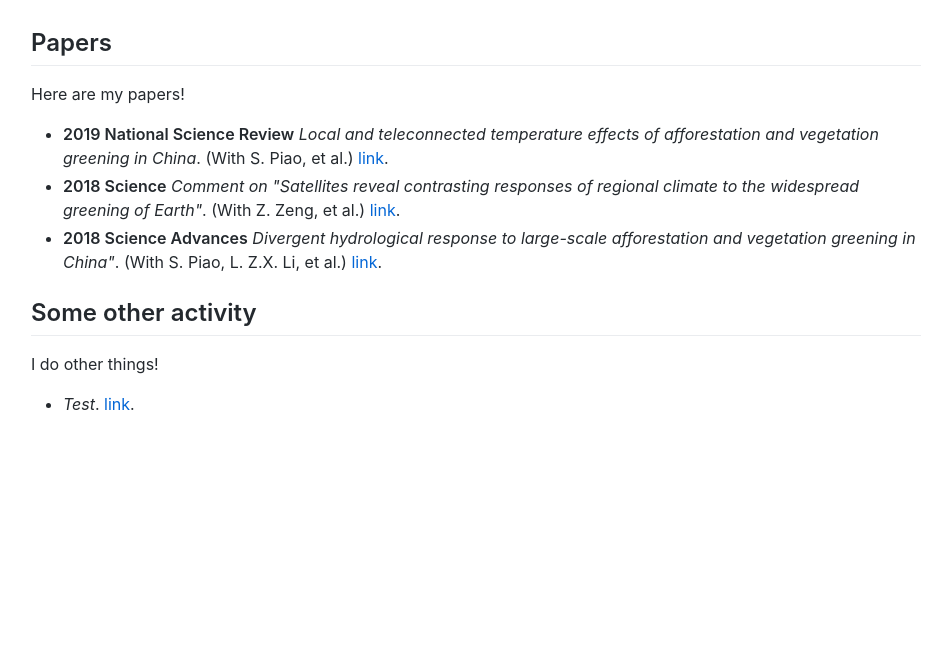
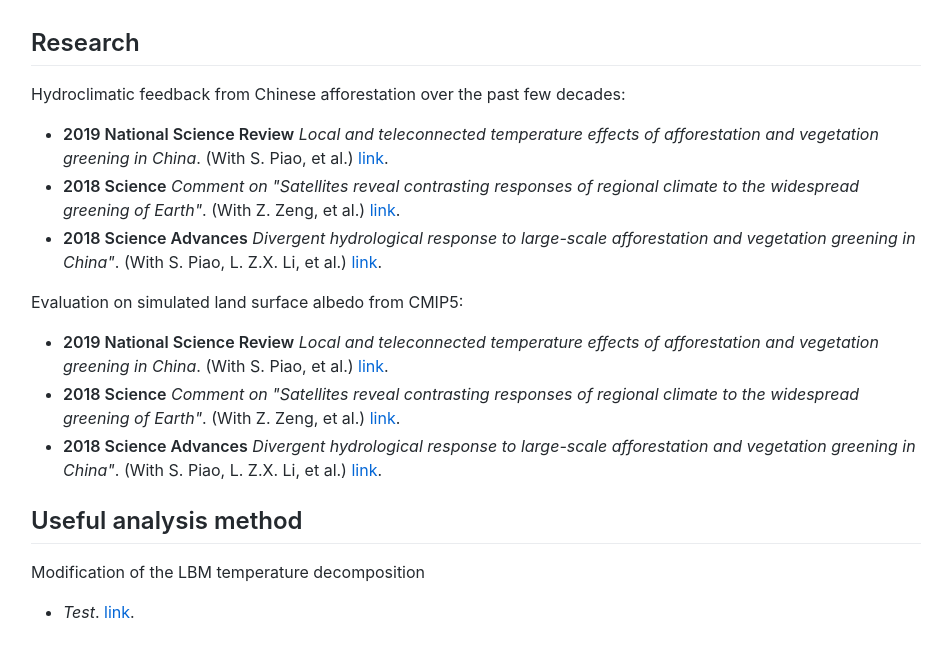
Before and after one commit to YueLi92/YueLi.com, a plain HTML site: page index.html in a window 1280 px wide. Shown: the part 1119-1776 px from the top of the page, without its empty margins (164-1110 px from the left). Before the commit the page ends 1580 px from the top, so only its background shows below. Drawn offline with Linux system fonts and the light colour scheme.

Commit message:
Update index.html

```diff
--- a/index.html
+++ b/index.html
@@ -23,15 +23,21 @@
       <p align="center">
         <img src="https://yueli92.github.io/YueLi.com/myself.jpg">
       </p>
-      <h2>Papers</h2>
-      <p>Here are my papers!</p>
+      <h2>Research</h2>
+      <p>Hydroclimatic feedback from Chinese afforestation over the past few decades:</p>
       <ul>
         <li><strong>2019 National Science Review</strong> <em>Local and teleconnected temperature effects of afforestation and vegetation greening in China</em>. (With S. Piao, et al.) <a href="https://academic.oup.com/nsr/advance-article/doi/10.1093/nsr/nwz132/5567451?searchresult=1">link</a>.</li>
         <li><strong>2018 Science</strong> <em>Comment on "Satellites reveal contrasting responses of regional climate to the widespread greening of Earth"</em>. (With Z. Zeng, et al.) <a href="https://science.sciencemag.org/content/360/6394/eaap7950">link</a>.</li>
        <li><strong>2018 Science Advances</strong> <em>Divergent hydrological response to large-scale afforestation and vegetation greening in China"</em>. (With S. Piao, L. Z.X. Li, et al.) <a href="https://advances.sciencemag.org/content/4/5/eaar4182">link</a>.</li>
       </ul>
-      <h2>Some other activity</h2>
-      <p>I do other things!</p>
+      <p>Evaluation on simulated land surface albedo from CMIP5:</p>
+      <ul>
+        <li><strong>2019 National Science Review</strong> <em>Local and teleconnected temperature effects of afforestation and vegetation greening in China</em>. (With S. Piao, et al.) <a href="https://academic.oup.com/nsr/advance-article/doi/10.1093/nsr/nwz132/5567451?searchresult=1">link</a>.</li>
+        <li><strong>2018 Science</strong> <em>Comment on "Satellites reveal contrasting responses of regional climate to the widespread greening of Earth"</em>. (With Z. Zeng, et al.) <a href="https://science.sciencemag.org/content/360/6394/eaap7950">link</a>.</li>
+       <li><strong>2018 Science Advances</strong> <em>Divergent hydrological response to large-scale afforestation and vegetation greening in China"</em>. (With S. Piao, L. Z.X. Li, et al.) <a href="https://advances.sciencemag.org/content/4/5/eaar4182">link</a>.</li>
+      </ul>
+      <h2>Useful analysis method</h2>
+      <p>Modification of the LBM temperature decomposition</p>
       <ul>
         <li><em>Test</em>. <a href="https://academic.oup.com/nsr/advance-article/doi/10.1093/nsr/nwz132/5567451?searchresult=1">link</a>.</li>
       </ul>
```
